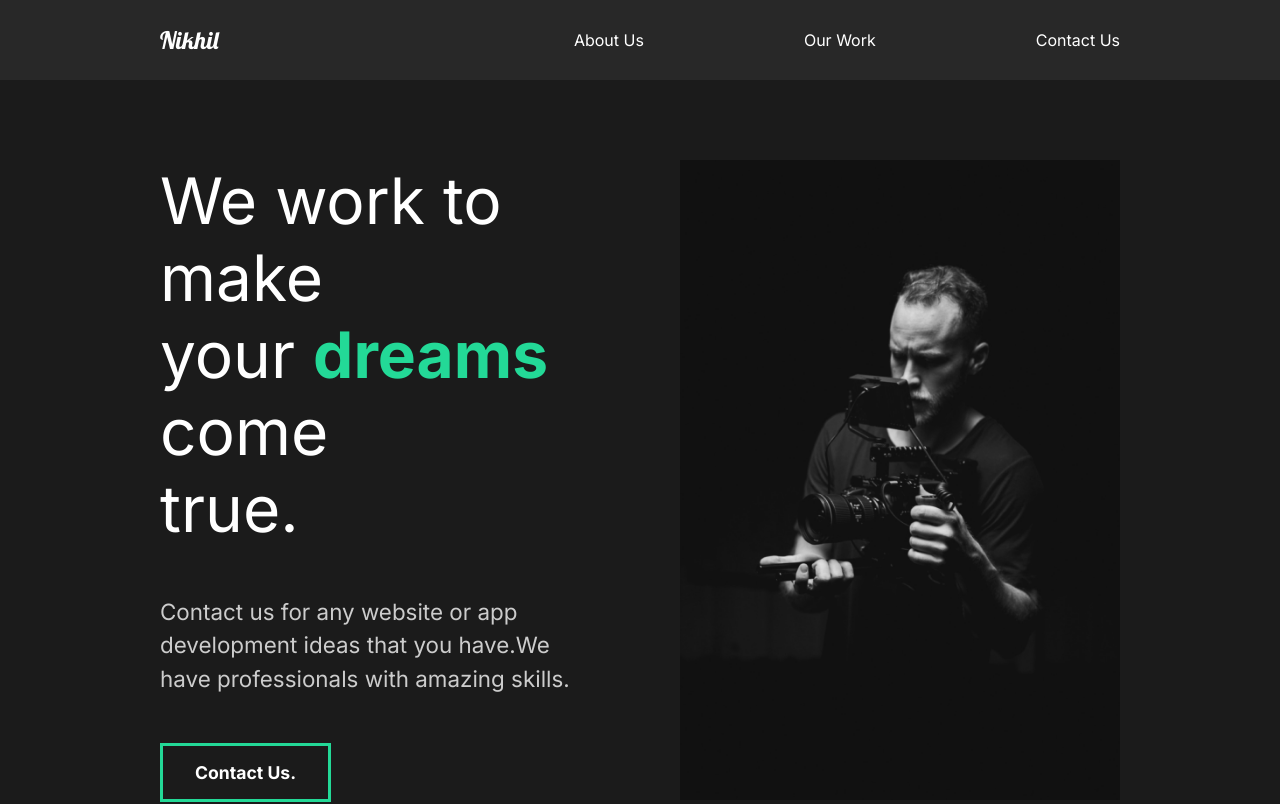
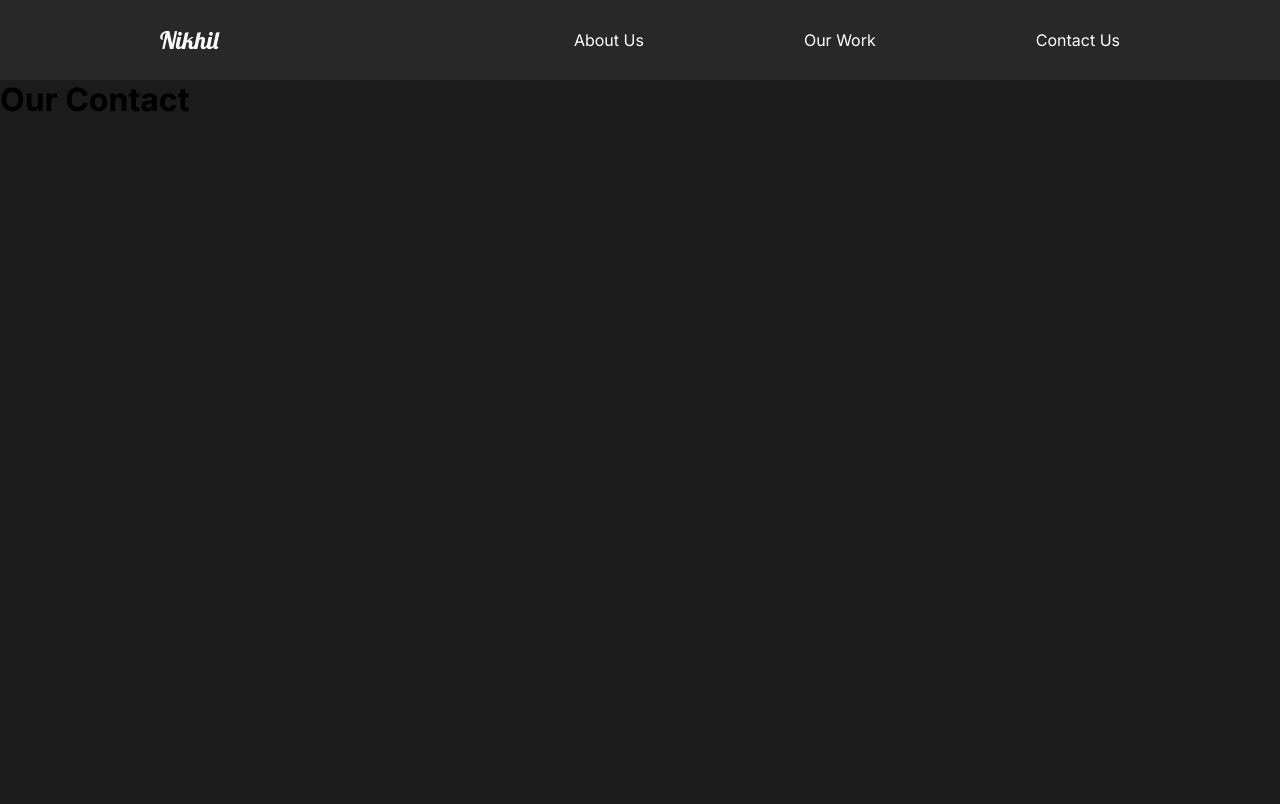
Before and after one commit to nikhilmishra101/photoclick, a React (Create React App) app: page /contact in a window 1280 px wide. Shown: the top 804 px of the page. Built offline with nearby package versions, Linux system fonts and the light colour scheme.

Commit message:
9. React Router

```diff
--- a/src/App.js
+++ b/src/App.js
@@ -3,13 +3,27 @@
 import GlobalStyle from "./components/GlobalStyle";
 //Import Pages
 import AboutUs from "./pages/AboutUs";
+import ContactUs from "./pages/ContactUs";
+import OurWork from "./pages/OurWork";
 import Nav from "./components/Nav";
+//Router
+import { Switch, Route } from "react-router-dom";
 function App() {
   return (
     <div className="App">
+      <GlobalStyle />
       <Nav />
-      <GlobalStyle />
-      <AboutUs />
+      <Switch>
+        <Route path="/" exact>
+          <AboutUs />
+        </Route>
+        <Route path="/work">
+          <OurWork />
+        </Route>
+        <Route path="/contact">
+          <ContactUs />
+        </Route>
+      </Switch>
     </div>
   );
 }
--- a/src/components/Nav.js
+++ b/src/components/Nav.js
@@ -1,23 +1,24 @@
 import React from "react";
 import styled from "styled-components";
+import { Link } from "react-router-dom";
 
 const Nav = () => {
   return (
     <StyledNav>
       <h1>
-        <a href="#" id="logo">
+        <Link to="/" id="logo">
           Nikhil
-        </a>
+        </Link>
       </h1>
       <ul>
         <li>
-          <a href="#">About Us</a>
+          <Link to="/">About Us</Link>
         </li>
         <li>
-          <a href="#">Our Work</a>
+          <Link to="/work">Our Work</Link>
         </li>
         <li>
-          <a href="#">Contact Us</a>
+          <Link to="/contact">Contact Us</Link>
         </li>
       </ul>
     </StyledNav>
--- /dev/null
+++ b/src/pages/ContactUs.js
@@ -0,0 +1,11 @@
+import React from "react";
+
+const ContactUs = () => {
+  return (
+    <div>
+      <h1>Our Contact</h1>
+    </div>
+  );
+};
+
+export default ContactUs;
--- /dev/null
+++ b/src/pages/OurWork.js
@@ -0,0 +1,11 @@
+import React from "react";
+
+const OurWork = () => {
+  return (
+    <div>
+      <h1>Our Work</h1>
+    </div>
+  );
+};
+
+export default OurWork;
```
Also changed, not shown: 1 other file (tests, documents, lock files or other folders).
